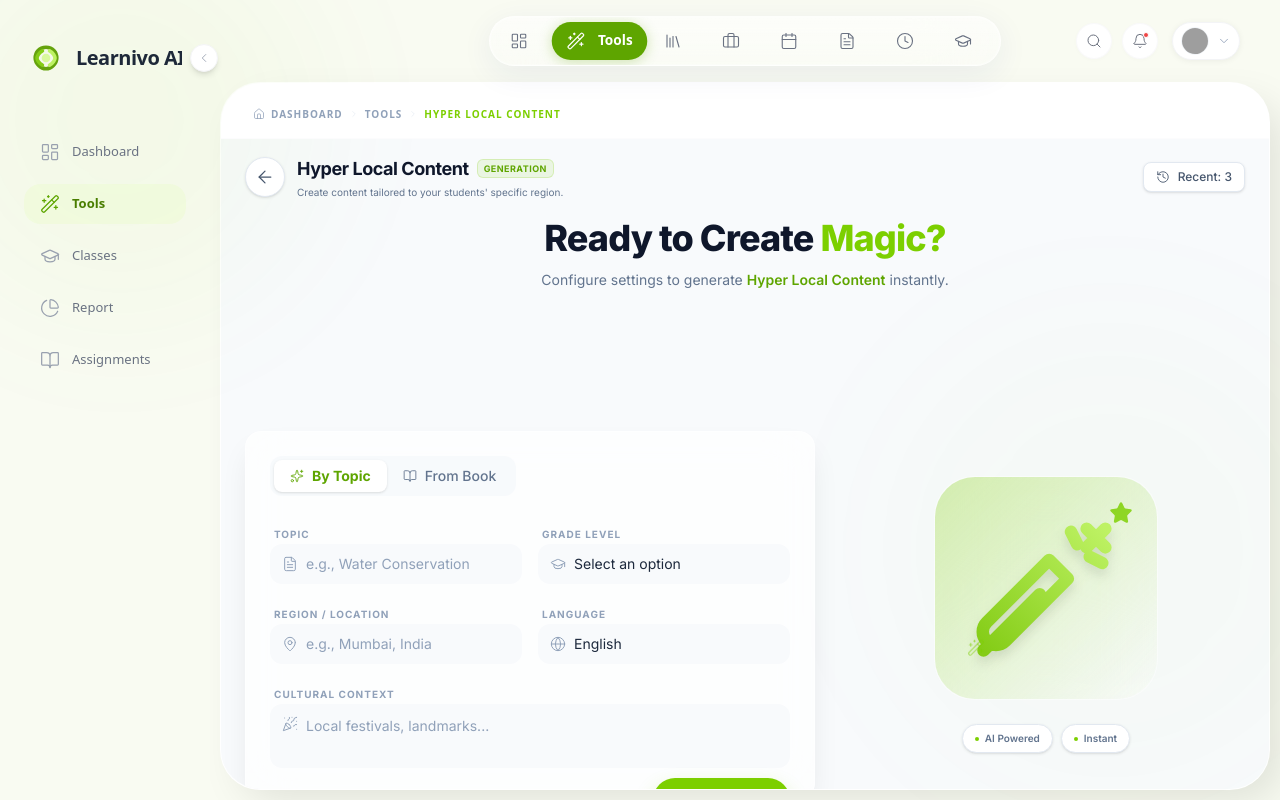
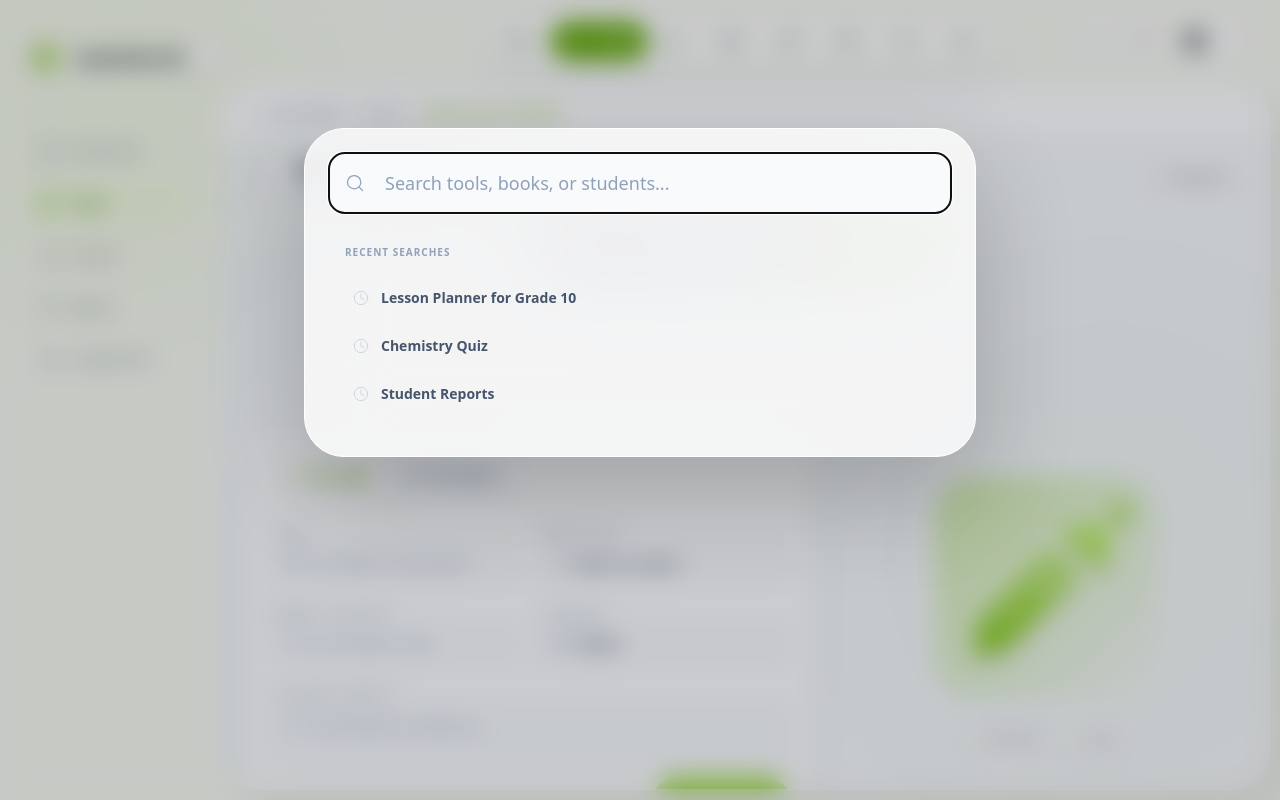
Before and after one commit to sg-surya/learninvoo, a Next.js app: page /tools/hyper-local-content in a window 1280 px wide. Both pictures are taken after a click on the button 1094 px from the left and 40 px from the top of the page. Built offline with nearby package versions, Linux system fonts and the light colour scheme; grey boxes are pictures that could not be loaded.

Commit message:
search bar and notifiacatin working

```diff
--- a/src/components/Header.tsx
+++ b/src/components/Header.tsx
@@ -30,7 +30,11 @@
     const router = useRouter();
     const [user, setUser] = useState<any>(null);
     const [isDropdownOpen, setIsDropdownOpen] = useState(false);
+    const [isNotificationOpen, setIsNotificationOpen] = useState(false);
+    const [isSearchOpen, setIsSearchOpen] = useState(false);
     const dropdownRef = useRef<HTMLDivElement>(null);
+    const notificationRef = useRef<HTMLDivElement>(null);
+    const searchRef = useRef<HTMLDivElement>(null);
 
     useEffect(() => {
         const storedUser = localStorage.getItem('learnivo_current_user');
@@ -38,10 +42,15 @@
             setUser(JSON.parse(storedUser));
         }
 
-        // Close dropdown when clicking outside
         const handleClickOutside = (event: MouseEvent) => {
             if (dropdownRef.current && !dropdownRef.current.contains(event.target as Node)) {
                 setIsDropdownOpen(false);
+            }
+            if (notificationRef.current && !notificationRef.current.contains(event.target as Node)) {
+                setIsNotificationOpen(false);
+            }
+            if (searchRef.current && !searchRef.current.contains(event.target as Node)) {
+                setIsSearchOpen(false);
             }
         };
         document.addEventListener('mousedown', handleClickOutside);
@@ -64,6 +73,12 @@
         { href: '/classes', label: 'Classes', icon: GraduationCap },
     ];
 
+    const notifications = [
+        { id: 1, title: 'New Lesson Plan', desc: 'Photosynthesis plan is ready.', time: '2m ago', icon: Wand2, color: 'text-lime-600', bg: 'bg-lime-50' },
+        { id: 2, title: 'Class Started', desc: 'Grade 10 Biology has begun.', time: '15m ago', icon: GraduationCap, color: 'text-sky-600', bg: 'bg-sky-50' },
+        { id: 3, title: 'Assignment Due', desc: 'Quiz #4 submissions closing soon.', time: '1h ago', icon: FileText, color: 'text-orange-600', bg: 'bg-orange-50' },
+    ];
+
     const isActive = (href: string) => {
         if (href === '/' && pathname === '/') return true;
         if (href !== '/' && pathname.startsWith(href)) return true;
@@ -72,6 +87,49 @@
 
     return (
         <header className="w-full px-10 py-4 flex items-center justify-between bg-transparent z-50">
+            {/* Search Modal Overlay */}
+            <AnimatePresence>
+                {isSearchOpen && (
+                    <div className="fixed inset-0 z-[100] flex items-start justify-center pt-32 px-4">
+                        <motion.div
+                            initial={{ opacity: 0 }}
+                            animate={{ opacity: 1 }}
+                            exit={{ opacity: 0 }}
+                            onClick={() => setIsSearchOpen(false)}
+                            className="absolute inset-0 bg-slate-950/20 backdrop-blur-md"
+                        />
+                        <motion.div
+                            initial={{ opacity: 0, scale: 0.95, y: -20 }}
+                            animate={{ opacity: 1, scale: 1, y: 0 }}
+                            exit={{ opacity: 0, scale: 0.95, y: -20 }}
+                            className="relative w-full max-w-2xl bg-white/80 backdrop-blur-2xl rounded-[2.5rem] shadow-[0_40px_100px_rgba(0,0,0,0.2)] border border-white p-2 overflow-hidden"
+                            ref={searchRef}
+                        >
+                            <div className="relative flex items-center p-4">
+                                <Search className="absolute left-8 text-slate-400" size={20} />
+                                <input
+                                    autoFocus
+                                    type="text"
+                                    placeholder="Search tools, books, or students..."
+                                    className="w-full bg-slate-50 border-none focus:ring-0 rounded-2xl pl-14 pr-6 py-4 text-lg font-bold text-slate-800 placeholder:text-slate-400 placeholder:font-medium"
+                                />
+                            </div>
+                            <div className="px-6 py-4 pb-8">
+                                <h3 className="text-[10px] font-black text-slate-400 uppercase tracking-widest mb-4 ml-2">Recent Searches</h3>
+                                <div className="space-y-1">
+                                    {['Lesson Planner for Grade 10', 'Chemistry Quiz', 'Student Reports'].map((item, i) => (
+                                        <button key={i} className="w-full flex items-center gap-3 px-4 py-3 hover:bg-lime-50 rounded-xl transition-all group text-left">
+                                            <Clock size={16} className="text-slate-300 group-hover:text-lime-500" />
+                                            <span className="text-sm font-bold text-slate-600 group-hover:text-slate-900">{item}</span>
+                                        </button>
+                                    ))}
+                                </div>
+                            </div>
+                        </motion.div>
+                    </div>
+                )}
+            </AnimatePresence>
+
             {/* Brand Spacer */}
             <div className="flex-1"></div>
 
@@ -108,13 +166,58 @@
 
             {/* Compact Action Icons Section */}
             <div className="flex-1 flex items-center gap-2.5 justify-end">
-                <button className="w-9 h-9 flex items-center justify-center bg-white rounded-full shadow-[0_1px_4px_rgba(0,0,0,0.02)] border border-gray-100/50 text-[#6c727f] hover:text-lime-600 hover:shadow-sm transition-all">
+                <button
+                    onClick={() => setIsSearchOpen(true)}
+                    className="w-9 h-9 flex items-center justify-center bg-white rounded-full shadow-[0_1px_4px_rgba(0,0,0,0.02)] border border-gray-100/50 text-[#6c727f] hover:text-lime-600 hover:shadow-sm transition-all"
+                >
                     <Search size={16} />
                 </button>
-                <button className="w-9 h-9 flex items-center justify-center bg-white rounded-full shadow-[0_1px_4px_rgba(0,0,0,0.02)] border border-gray-100/50 text-[#6c727f] hover:text-lime-600 hover:shadow-sm transition-all relative">
-                    <Bell size={16} />
-                    <span className="absolute top-[8px] right-[8px] w-1.5 h-1.5 bg-[#ef4444] rounded-full border border-white"></span>
-                </button>
+
+                <div className="relative" ref={notificationRef}>
+                    <button
+                        onClick={() => setIsNotificationOpen(!isNotificationOpen)}
+                        className={`w-9 h-9 flex items-center justify-center bg-white rounded-full shadow-[0_1px_4px_rgba(0,0,0,0.02)] border border-gray-100/50 text-[#6c727f] hover:text-lime-600 hover:shadow-sm transition-all relative ${isNotificationOpen ? 'text-lime-600 bg-lime-50' : ''}`}
+                    >
+                        <Bell size={16} />
+                        <span className="absolute top-[8px] right-[8px] w-1.5 h-1.5 bg-[#ef4444] rounded-full border border-white"></span>
+                    </button>
+
+                    <AnimatePresence>
+                        {isNotificationOpen && (
+                            <motion.div
+                                initial={{ opacity: 0, y: 15, scale: 0.95 }}
+                                animate={{ opacity: 1, y: 0, scale: 1 }}
+                                exit={{ opacity: 0, y: 15, scale: 0.95 }}
+                                transition={{ duration: 0.2, ease: [0.16, 1, 0.3, 1] }}
+                                className="absolute right-0 mt-4 w-80 bg-white/95 backdrop-blur-xl rounded-[2rem] shadow-[0_25px_60px_rgba(0,0,0,0.1)] border border-slate-100 p-2 overflow-hidden z-[110]"
+                            >
+                                <div className="p-4 flex items-center justify-between border-b border-slate-50">
+                                    <h3 className="text-sm font-black text-slate-800 uppercase tracking-tight">Notifications</h3>
+                                    <span className="px-2 py-0.5 bg-lime-100 text-lime-700 rounded-lg text-[10px] font-black tracking-widest uppercase">3 NEW</span>
+                                </div>
+                                <div className="py-2">
+                                    {notifications.map((notif) => (
+                                        <div key={notif.id} className="px-3 py-3 hover:bg-slate-50/80 transition-all cursor-pointer rounded-2xl flex gap-3 group">
+                                            <div className={`w-10 h-10 rounded-xl flex-shrink-0 flex items-center justify-center ${notif.bg} ${notif.color} group-hover:scale-110 transition-transform`}>
+                                                <notif.icon size={18} />
+                                            </div>
+                                            <div className="flex-1 min-w-0">
+                                                <div className="flex justify-between items-start mb-0.5">
+                                                    <h4 className="text-xs font-bold text-slate-900 truncate">{notif.title}</h4>
+                                                    <span className="text-[9px] font-bold text-slate-400 shrink-0">{notif.time}</span>
+                                                </div>
+                                                <p className="text-[11px] text-slate-500 leading-tight line-clamp-2">{notif.desc}</p>
+                                            </div>
+                                        </div>
+                                    ))}
+                                </div>
+                                <button className="w-full py-3.5 bg-slate-50 text-[10px] font-black text-slate-400 uppercase tracking-[0.2em] hover:bg-lime-50 hover:text-lime-600 transition-all rounded-b-[1.8rem]">
+                                    Clear all alerts
+                                </button>
+                            </motion.div>
+                        )}
+                    </AnimatePresence>
+                </div>
 
                 {/* Profile Section with Dropdown */}
                 <div className="relative" ref={dropdownRef}>
```
